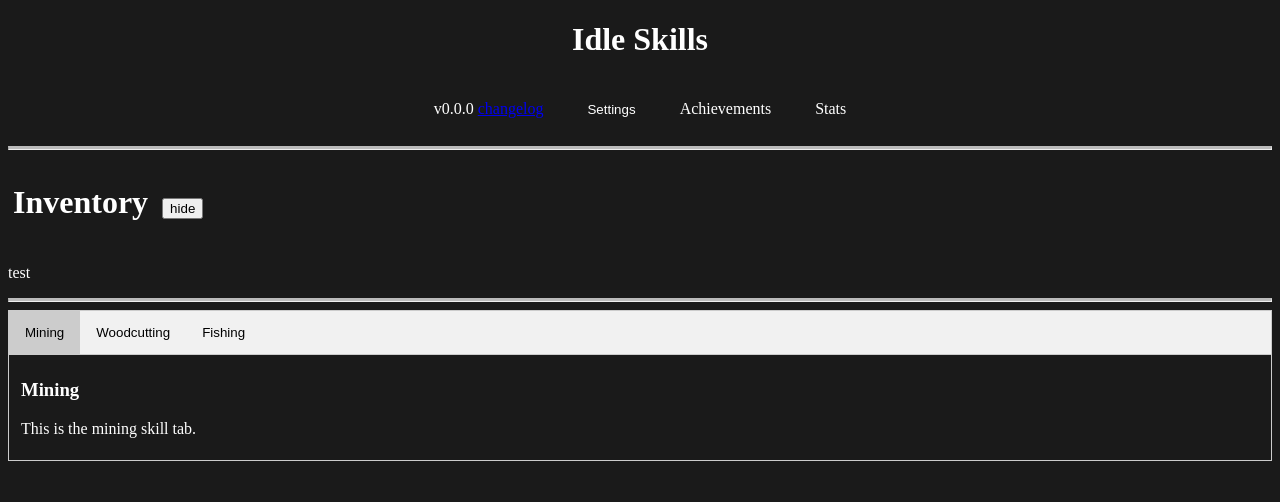
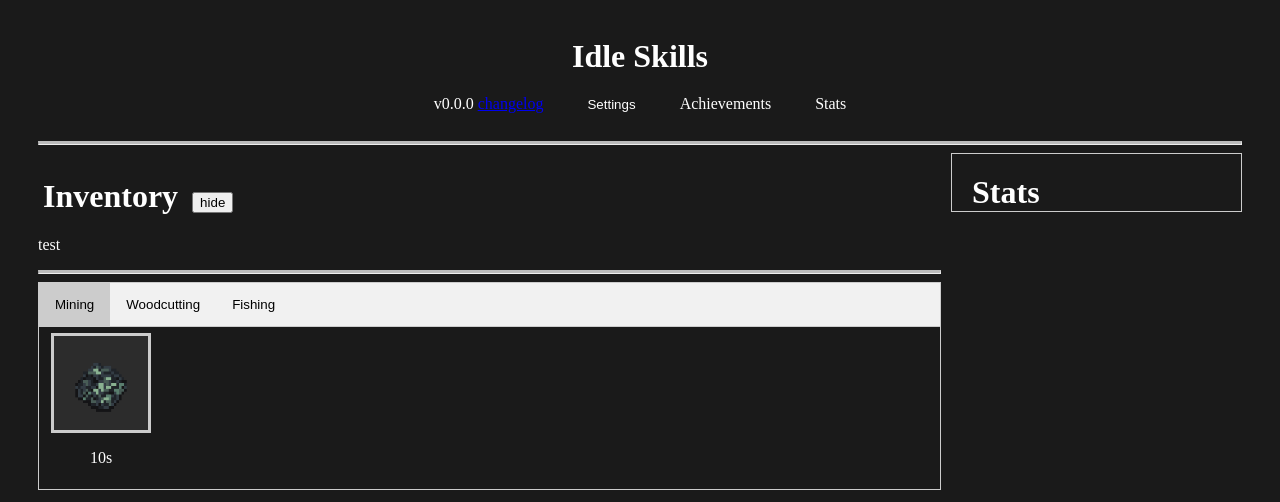
Before and after one commit to MKL105/IdleSkills, a plain HTML site: page index.html in a window 1280 px wide. Drawn offline with Linux system fonts and the light colour scheme.

Commit message:
Added first mining button

```diff
--- a/index.html
+++ b/index.html
@@ -26,6 +26,7 @@
         </div>
         <hr class="solid"/>
         <div id="game-view">
+            <div class="split lefthalf">
                 <div class="sideheader">
                     <div class="sideheader-inner">
                         <h1>Inventory</h1>
@@ -44,8 +45,10 @@
                     <button class="skills-tablinks" onclick="openSkill(event, 'Fishing')">Fishing</button>
                 </div>
                 <div id="Mining", class="skills-tabcontent">
-                <h3>Mining</h3>
-                <p>This is the mining skill tab.</p>
+                    <div class="skills-button-container">
+                        <button id="miningT1B1", class="skill-button", onclick="startMining(1, 1)"><img src="images/Stone.png"></button>
+                        <p>10s</p>
+                    </div>
                 </div>
                 <div id="Woodcutting", class="skills-tabcontent">
                     <h3>Woodcutting</h3>
@@ -54,6 +57,12 @@
                 <div id="Fishing", class="skills-tabcontent">
                     <h3>Fishing</h3>
                     <p>This is the fishing skill tab.</p>
+                </div>
+            </div>
+            <div class="split righthalf">
+                <div class="stats-tab">
+                    <h1>Stats</h1>
+                </div>
             </div>
         </div>
         <div id="settings-view">
@@ -67,5 +76,6 @@
             //TODO
         </div>
         <script type="text/javascript" src="scripts/ui.js"></script>
+        <script type="text/javascript" src="scripts/main.js"></script>
     </body>
 </html>
--- a/styles/mainstyles.css
+++ b/styles/mainstyles.css
@@ -1,6 +1,10 @@
 body {
     background-color: #1a1a1a;
     color: white;
+    padding: 30px;
+}
+h1 {
+    margin: 0;
 }
 .header {
     text-align: center;
@@ -64,3 +68,42 @@ hr.solid {
     border: 1px solid #ccc;
     border-top: none;
 }
+.split {
+    height: 100%;
+    z-index: 1;
+    top: 0;
+    overflow-x: hidden;
+    padding-top: 20px;
+}
+.lefthalf {
+    left: 0;
+    width: 75%;
+    float: left;
+}
+.righthalf {
+    right: 0;
+    width: 24%;
+    float: right;
+    border: 1px solid #ccc;
+}
+.stats-tab {
+    padding-left: 20px;
+}
+.skill-button {
+    width: 100px;
+    height: 100px;
+    border: 3px solid #ccc;
+    background-color: #2c2c2c;
+}
+.skill-button img {
+    width: 100%;
+    height: 100%;
+    padding: 0;
+    margin: 0;
+}
+.skills-button-container {
+    width: 100px;
+}
+.skills-button-container p{
+    text-align: center;
+}
```
Also changed, not shown: images/Stone.png (added), scripts/main.js (added), 2 other files. Lines whose indentation alone changed are shown as unchanged.
